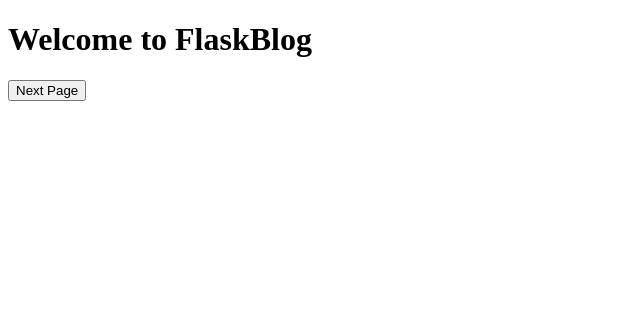
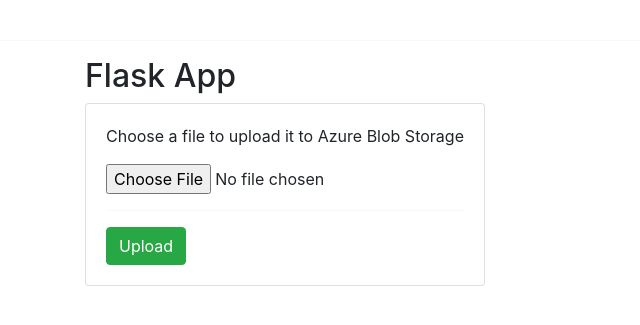
Before and after one commit to venom21adi/flaskdemoapp, a Flask app: template templates/index.html in a window 1280 px wide. Shown: the top 325 px of the page, without its empty margins (0-640 px from the left). Run offline with Flask 3, Linux system fonts and the light colour scheme; the template is opened without the code that fills it, so the values that code supplies are empty; some libraries are stand-ins or nearby versions.

Commit message:
Add files via upload

```diff
--- a/templates/index.html
+++ b/templates/index.html
@@ -1,13 +1,46 @@
 <!DOCTYPE html>
 <html lang="en">
 <head>
-    <meta charset="UTF-8">
-    <title>FlaskBlog</title>
+  <meta charset="utf-8" />
+  <link rel="apple-touch-icon" sizes="76x76" href="static/img/apple-icon.png">
+  <link rel="icon" type="image/png" href="../assets/img/favicon.png">
+  <meta http-equiv="X-UA-Compatible" content="IE=edge,chrome=1" />
+  <title>MyApp</title>
+  <meta content='width=device-width, initial-scale=1.0, maximum-scale=1.0, user-scalable=0, shrink-to-fit=no' name='viewport' />
+  <!-- Fonts and icons -->
+  <link href="https://fonts.googleapis.com/css?family=Montserrat:400,700,200" rel="stylesheet" />
+  <link href="https://maxcdn.bootstrapcdn.com/font-awesome/latest/css/font-awesome.min.css" rel="stylesheet">
+  <!-- CSS Files -->
+  <link href="static/css/bootstrap.min.css" rel="stylesheet" />
+  <link href="static/css/paper-dashboard.css?v=2.0.1" rel="stylesheet" />
+  <!-- CSS -->
+  <link href="static/demo/demo.css" rel="stylesheet" />
+  <meta charset="utf-8">
+  <meta name="viewport" content="width=device-width, initial-scale=1">
+  <link rel="stylesheet" href="https://maxcdn.bootstrapcdn.com/bootstrap/4.5.0/css/bootstrap.min.css">
+  <script src="https://ajax.googleapis.com/ajax/libs/jquery/3.5.1/jquery.min.js"></script>
+  <script src="https://cdnjs.cloudflare.com/ajax/libs/popper.js/1.16.0/umd/popper.min.js"></script>
+  <script src="https://maxcdn.bootstrapcdn.com/bootstrap/4.5.0/js/bootstrap.min.js"></script>
 </head>
 <body>
-   <h1>Welcome to FlaskBlog</h1>
-   <form action ="/page3">
-	<button value ="Next">Next Page</button>
-   </form>
+  <div class="navbar">
+      <h2> </h2>
+  </div>
+  <hr>
+  <div class="container">
+  <h2>Flask App</h2>
+  <div class="card" style="width:400px">
+    <div class="card-body ">
+      <form action="/upload" method="POST" enctype="multipart/form-data">
+      <p class="card-text">Choose a file to upload it to Azure Blob Storage</p>
+        <input type="file" name="file" value="file">
+        <hr>
+      <input type="submit" name="upload" value="Upload" class="btn btn-success">
+      </form>
+      {{msg}}
+    </div>
+  </div>
+  <br>
+</div>
 </body>
 </html>
```
